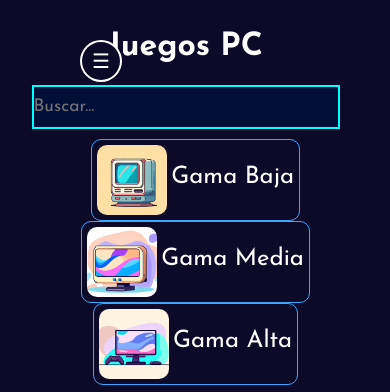
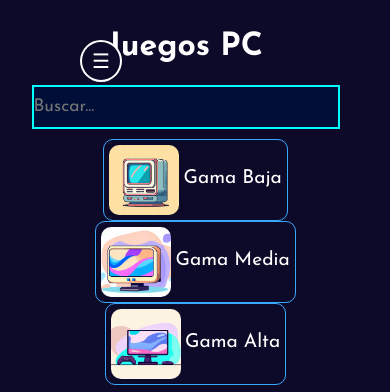
Before and after one commit to patrielinger/Portafolios, a plain HTML site: page pc/index.html in a window 390 px wide. Shown: the top 392 px of the page. Drawn offline with Linux system fonts and the light colour scheme.

Commit message:
Add files via upload

```diff
--- a/css/android.css
+++ b/css/android.css
@@ -94,6 +94,7 @@ section{
     margin: 10px;
     color: #fff;
     text-align: start;
+    display: inline;
 }
 .gamas button{
     border: 1px solid #3aa8fd;
@@ -114,7 +115,7 @@ section{
 }
 .gamah{
     color: #fff;
-    font-size: 1.5rem;
+    font-size: 1.2rem;
     font-weight: 400;
     display: inline;
 }
@@ -127,7 +128,7 @@ section{
     margin-bottom: 10px;
     margin-left: 10px;
     overflow: hidden;
-    width: 30%;
+    width: 170px;
     height: 240px;
 }
 .juego a{
```
